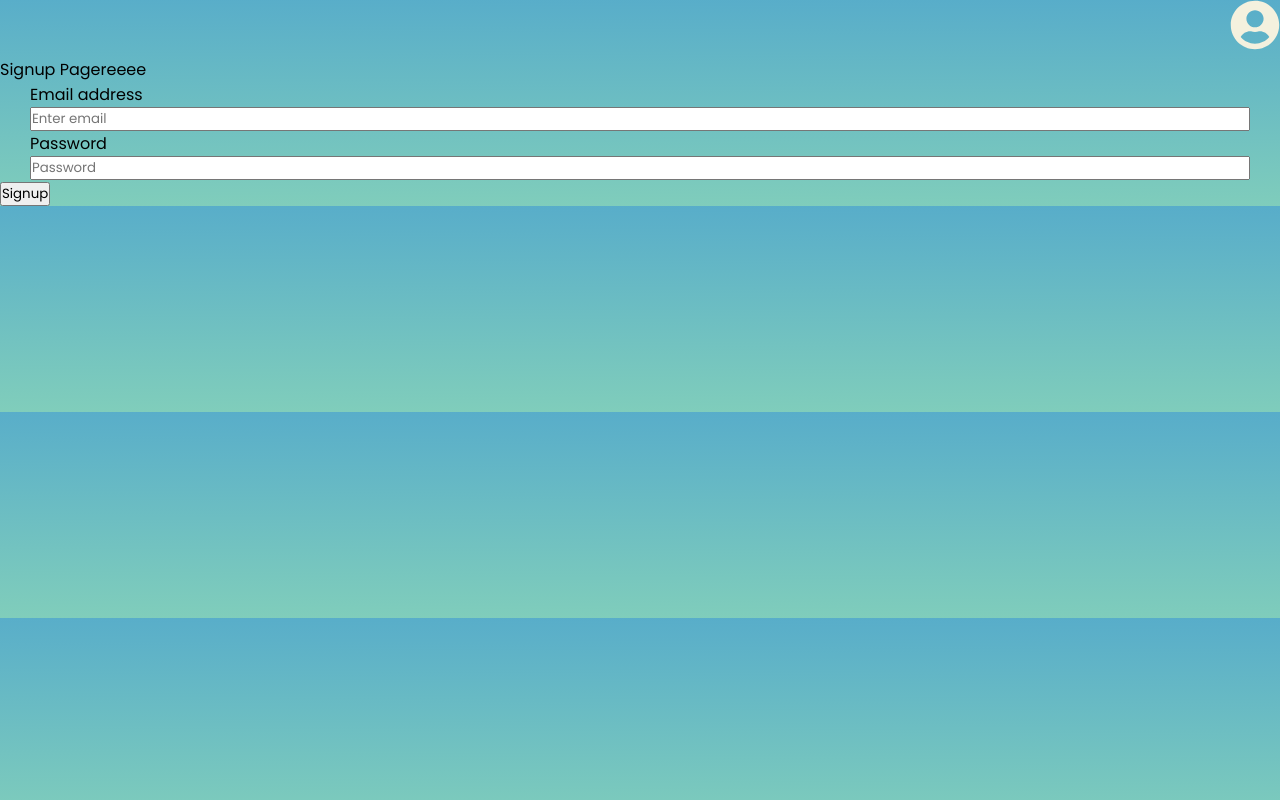
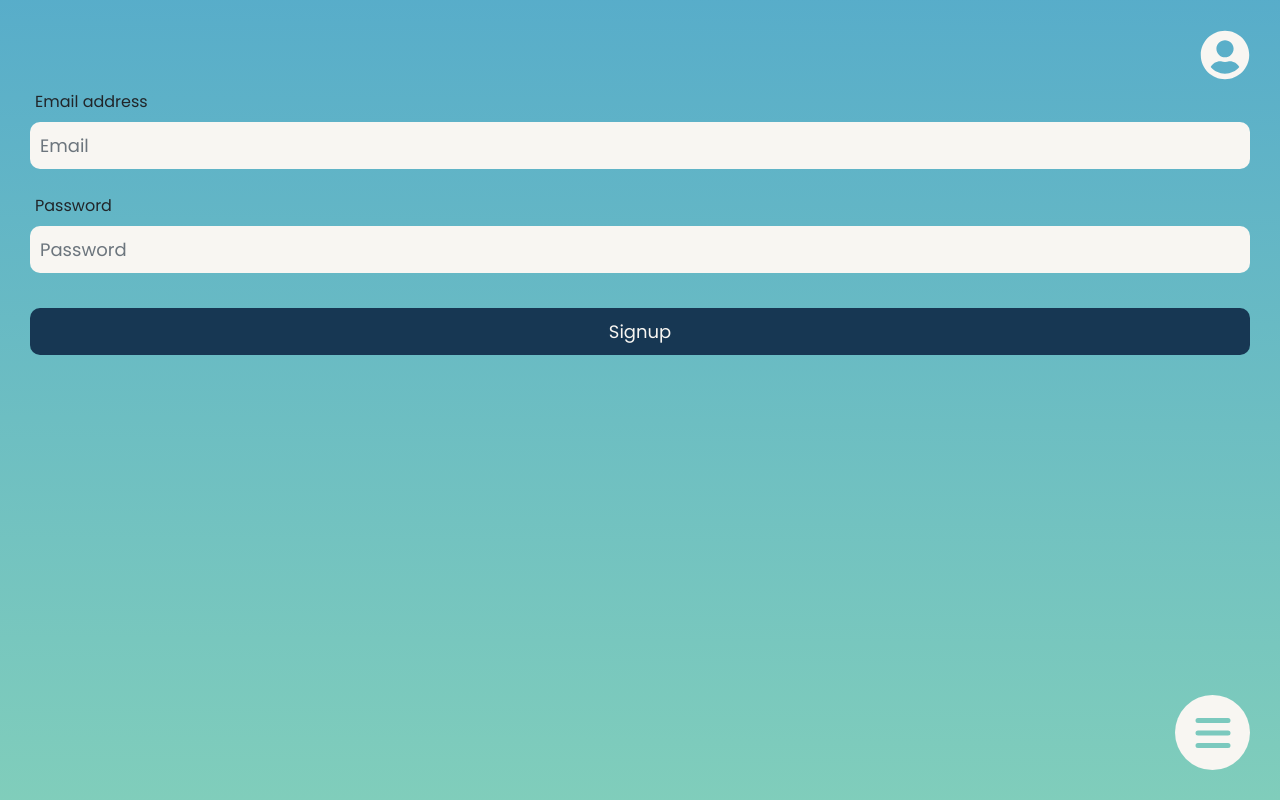
Before and after one commit to RM-Evans/fitstrat, a React (Create React App) app: page /signup in a window 1280 px wide. Built offline with nearby package versions, Linux system fonts and the light colour scheme.

Commit message:
signup form and css refactoring

```diff
--- a/src/App.css
+++ b/src/App.css
@@ -13,5 +13,6 @@
 
   padding: 30px 30px 0;
   color: #173753;
+
   /* background: linear-gradient(180.29deg, #449dd1 -48.43%, #a1e8af 181.05%); */
 }
--- a/src/components/Header/Header.css
+++ b/src/components/Header/Header.css
@@ -1,6 +1,7 @@
 header {
   display: flex;
   justify-content: right;
+  padding: 30px 30px 10px;
 }
 
 .profile-icon svg {
@@ -13,7 +14,7 @@ header {
   bottom: 30px;
 
   right: 30px;
-  background-color: #f4f1de;
+  background-color: #F8F6F2;
   border-radius: 50%;
   width: 75px;
   height: 75px;
@@ -24,13 +25,12 @@ header {
 }
 
 .floating-ham svg {
-  padding-top: 5px;
   width: 50px;
   height: 50px;
 }
 
-@media (min-width: 600px) {
+/* @media (min-width: 600px) {
   .ham-menu-bg {
     display: none;
   }
-}
+} */
--- a/src/components/Navbar/Navbar.css
+++ b/src/components/Navbar/Navbar.css
@@ -20,7 +20,7 @@
 
   font-size: 28px;
   text-decoration: none;
-  color: #f4f1de;
+  color: #F8F6F2;
 }
 
 .menu-option:hover {
@@ -34,7 +34,14 @@
   right: 25px;
 }
 
-.close-menu svg {
+.close-me {
+  color: #F8F6F2;
+
   height: 90px;
   width: 90px;
 }
+
+.close-me:hover {
+  color: #173753;
+  cursor: pointer;
+}
--- a/src/index.css
+++ b/src/index.css
@@ -5,7 +5,9 @@ body {
     sans-serif;
   -webkit-font-smoothing: antialiased;
   -moz-osx-font-smoothing: grayscale;
+
   background: linear-gradient(180.29deg, #449dd1 -48.43%, #a1e8af 181.05%);
+  height: 100vh;
 }
 
 code {
--- a/src/pages/Home/Home.css
+++ b/src/pages/Home/Home.css
@@ -22,5 +22,5 @@
 .todays-workout-title {
   font-weight: 800;
   font-size: 40px;
-  color: #f4f1de;
+  color: #F8F6F2;
 }
--- a/src/pages/NewWorkout/NewWorkout.css
+++ b/src/pages/NewWorkout/NewWorkout.css
@@ -1,8 +1,8 @@
-.new-workout-container {
-  height: 100vh;
-}
+/* .new-workout-container {
 
-.formMain {
+} */
+
+.workout-form-group {
   display: flex;
   flex-direction: column;
   margin: 0 30px;
--- a/src/pages/NewWorkout/NewWorkout.js
+++ b/src/pages/NewWorkout/NewWorkout.js
@@ -1,32 +1,16 @@
-import './NewWorkout.css'
-import Form from 'react-bootstrap/Form'
-import { useFormik } from 'formik'
+import './NewWorkout.css';
+import Form from 'react-bootstrap/Form';
 
 export default function NewWorkout() {
-
-  const formik = useFormik({
-    initialValues: {
-      nameOfWorkout: '',
-    },
-  })
-
-  console.log('form values', formik.values)
-
   return (
     <div className="new-workout-container">
       {/* <p>there should be a form on this page</p> */}
-      <Form>
-        <Form.Group controlId="formBasicEmail" className="formMain">
-          <Form.Label>Workout Name</Form.Label>
-          <Form.Control
-            type="text"
-            placeholder="Back and Bi, Leg Day, etc..."
-            name="nameOfWorkout"
-            onChange={formik.handleChange}
-            value={formik.values.nameOfWorkout}
-          />
+      <Form >
+        <Form.Group controlId="formBasicEmail" className='workout-form-group'>
+          <Form.Label>Email address</Form.Label>
+          <Form.Control type="email" placeholder="Enter email" />
         </Form.Group>
       </Form>
     </div>
-  )
+  );
 }
--- a/src/pages/User/Signup/Signup.css
+++ b/src/pages/User/Signup/Signup.css
@@ -1,9 +1,59 @@
 .signup-container {
-    height: 100vh;
+
+    margin: 0 30px;
+    /* margin: 0 30px; --mobile */
+    /* border: red solid 1px; */
   }
 
-  p {
-    display: flex;
-    flex-direction: column;
-    margin: 0 30px;
+  /* .signup-form {
+    padding: 0 10%;
+    max-width: 800px;
+
+  } */
+
+
+
+.signup-form-group {
+  display: flex;
+  flex-direction: column;
+  /* align-items: center; */
+
+}
+  .form-label {
+    padding-left: 5px;
   }
+
+  .form-input-field {
+    margin-bottom: 25px;
+    padding: 10px;
+    border-radius:10px;
+    border: none;
+    font-size: 18px;
+    background-color: #F8F6F2;
+  }
+
+  .form-input-field:focus {
+    color: #173753;
+    background-color: #fff;
+    border-color: #173753;;
+    outline: 0;
+    box-shadow: 0 0 0 0.25rem rgba(6, 184, 152, 0.5);
+}
+
+  .signup-submit-btn {
+    margin-top: 10px;
+    padding: 10px;
+    width:100%;
+
+    border-radius:10px;
+    border: none;
+
+
+    color: #F8F6F2;
+    background-color: #173753;
+    font-size: 18px;
+  }
+  .signup-submit-btn:hover{
+    color: #173753;
+    background-color: #F8F6F2;
+  }
--- a/src/pages/User/Signup/Signup.js
+++ b/src/pages/User/Signup/Signup.js
@@ -1,8 +1,9 @@
-import React from 'react'
+import React from 'react';
+import Button from 'react-bootstrap/Button';
 import Form from 'react-bootstrap/Form';
-import Button from 'react-bootstrap/Button';
-import { useFormik } from 'formik'
+import { useFormik } from 'formik';
 import { db } from '../../../firestore';
+import './Signup.css';
 
 
 export default function Signup() {
@@ -13,34 +14,35 @@ export default function Signup() {
       signUpPassword: ''
     },
     onSubmit: values => {
-      let ref1 = db.database().ref().child('users').push()
-      let key = ref1.key
-      values.id = key
-      ref1.set(values)
+      let ref1 = db.database().ref().child('users').push();
+      let key = ref1.key;
+      values.id = key;
+      ref1.set(values);
       //  alert(JSON.stringify(values, null, 2));
     },
-  })
-  console.log("hey, listen", db)
-  console.log('form values', formik.values)
+  });
+  console.log("hey, listen", db);
+  console.log('form values', formik.values);
 
   return (
     <div className="signup-container">
-      <p>Signup Pagereeee</p>
-      <Form onSubmit={formik.handleSubmit}>
-        <Form.Group controlId="formBasicEmail" className='formMain'>
-          <Form.Label>Email address</Form.Label>
+      <Form onSubmit={formik.handleSubmit} className="signup-form">
+        <Form.Group controlId="formBasicEmail" className='signup-form-group'>
+          <Form.Label className="form-label">Email address</Form.Label>
           <Form.Control
+            className="form-input-field"
             type="email"
-            placeholder="Enter email"
+            placeholder="Email"
             name="signUpEmail"
             onChange={formik.handleChange}
             value={formik.values.signUpEmail}
           />
         </Form.Group>
 
-        <Form.Group controlId="formBasicPassword" className='formMain'>
-          <Form.Label>Password</Form.Label>
+        <Form.Group controlId="formBasicPassword" className='signup-form-group'>
+          <Form.Label className="form-label">Password</Form.Label>
           <Form.Control
+            className="form-input-field"
             type="password"
             placeholder="Password"
             name="signUpPassword"
@@ -48,11 +50,11 @@ export default function Signup() {
             value={formik.values.signUpPassword}
           />
         </Form.Group>
-        <Button type="submit" variant="outline-primary">Signup</Button>
+        <Button type="submit" className="signup-submit-btn">Signup</Button>
 
       </Form>
 
 
-      </div>
-  )
+    </div >
+  );
 }
```
Also changed, not shown: src/components/Header/Header.js (+10 -10 lines), src/components/Navbar/Navbar.js (+10 -9 lines), src/index.js (+16 -13 lines). Lines whose indentation alone changed are shown as unchanged.
